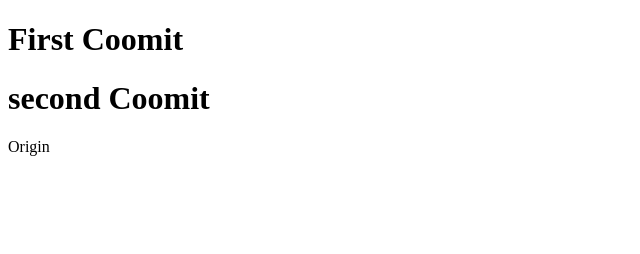
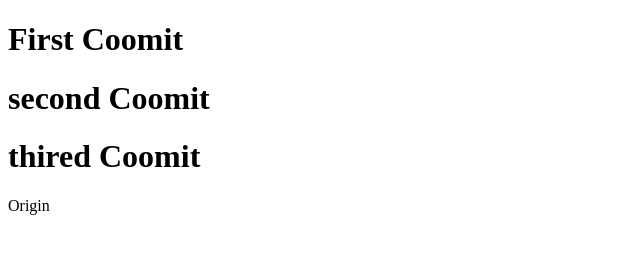
Before and after one commit to Chandan-cks/test-1, a plain HTML site: page index.html in a window 1280 px wide. Shown: the whole page, without its empty margins (0-640 px from the left). Drawn offline with Linux system fonts and the light colour scheme.

Commit message:
Update index.html

```diff
--- a/index.html
+++ b/index.html
@@ -4,6 +4,7 @@
 
 <h1>First Coomit</h1>
   <h1>second Coomit</h1>
+  <h1>thired Coomit</h1>
 <p>Origin
 </p>
 
```
